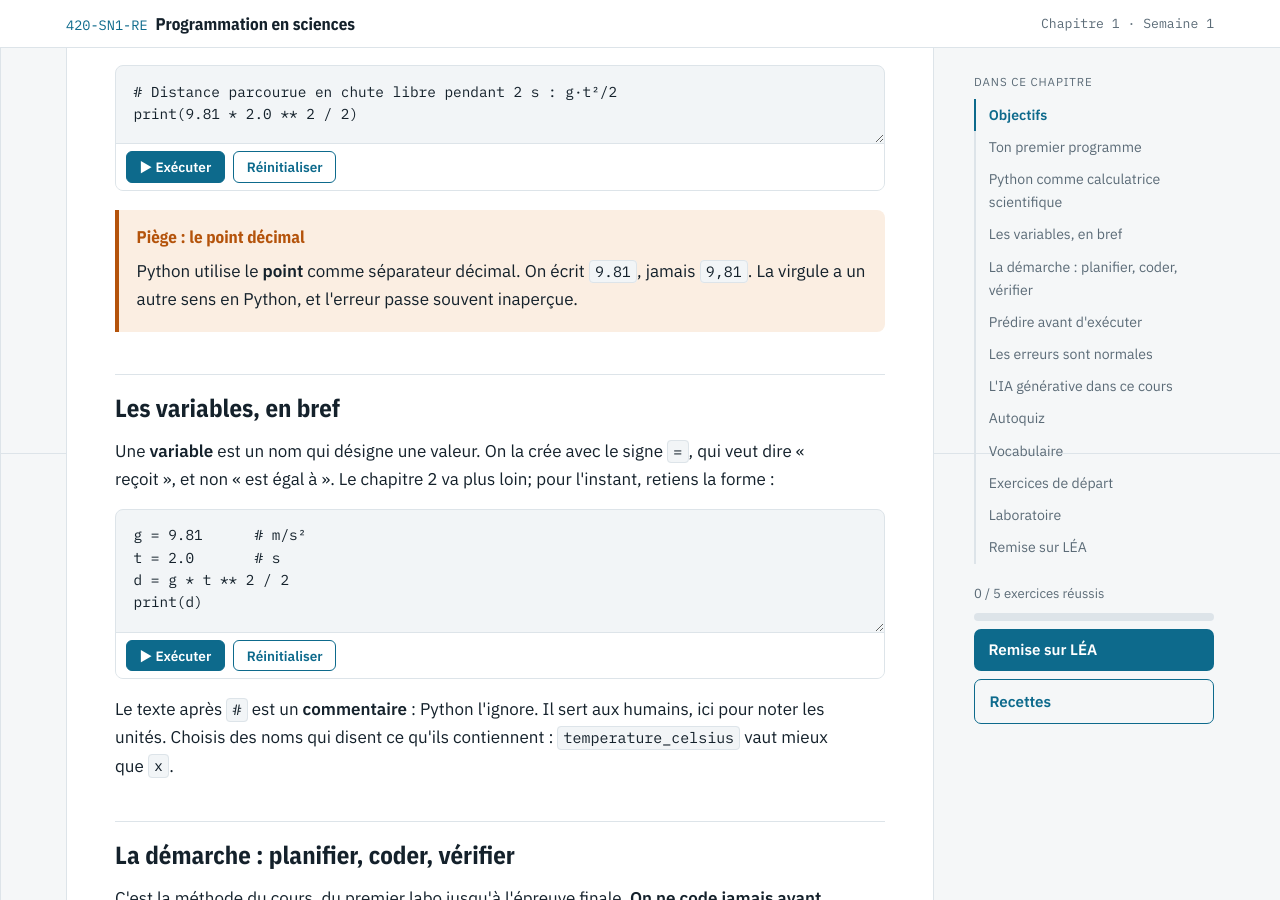
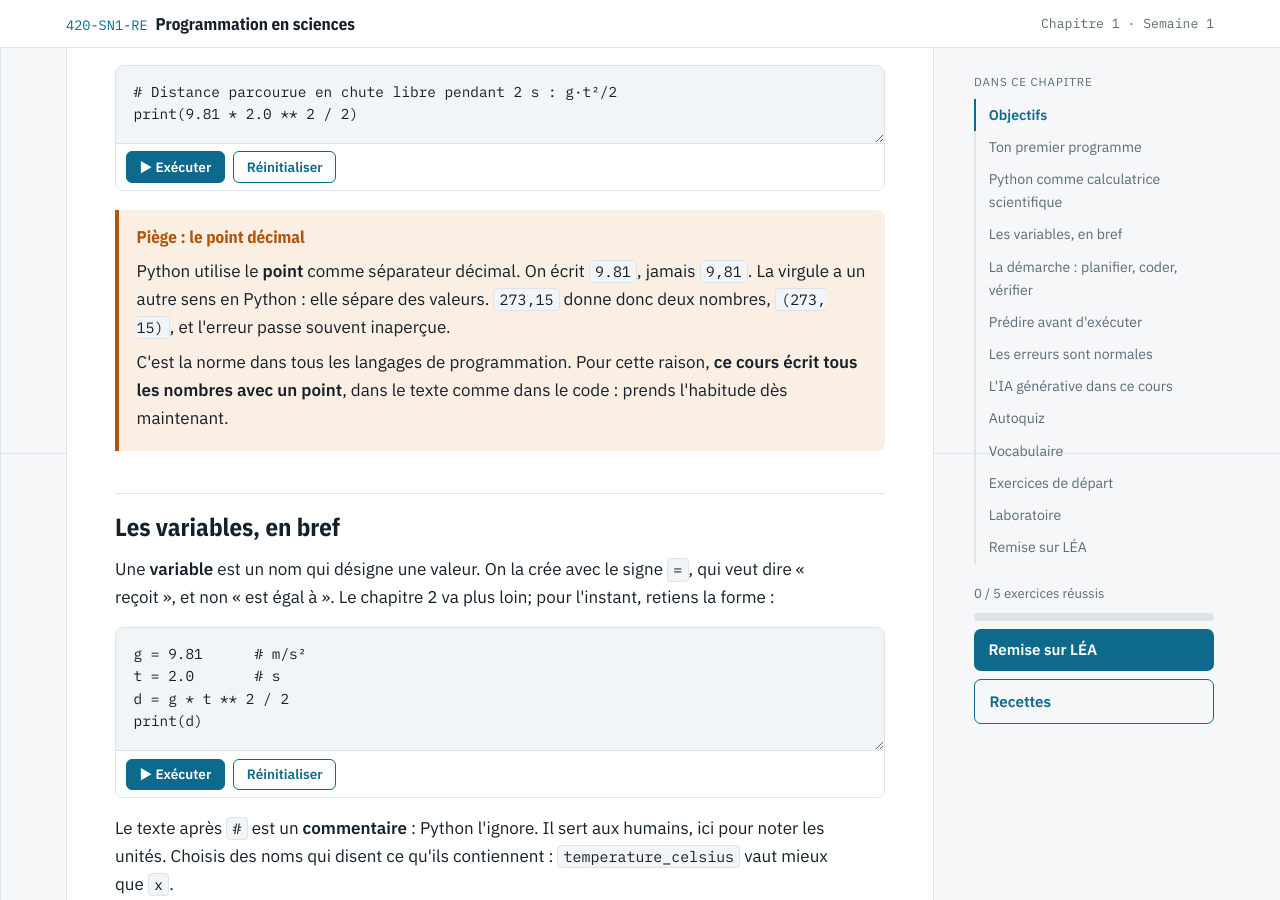
Before and after one commit to boreal42/boreal42.github.io, a Jekyll site: the page 420-SN1-RE/chapitres/ch01.html, which Jekyll copies as it is, in a window 1280 px wide and 900 px high, scrolled down 2247 px. Built offline with Jekyll 4.4.1, drawn with Linux system fonts in a browser that asks for light colours.

Commit message:
Chapitre 1 : la notation avec un point expliquée comme norme du cours
Co-Authored-By: Claude Opus 5.5 <noreply@anthropic.com>
Claude-Session: https://claude.ai/code/session_01FfxYvzCH9DKMCL4vMgaBDE

```diff
--- a/420-SN1-RE/chapitres/ch01.html
+++ b/420-SN1-RE/chapitres/ch01.html
@@ -108,7 +108,8 @@
 print(9.81 * 2.0 ** 2 / 2)</textarea><div class="bar"><button class="run" type="button">▶ Exécuter</button><button class="reset" type="button">Réinitialiser</button><span class="status" aria-live="polite"></span></div><output></output></div>
 <div class="admonition piege">
 <p class="admonition-title">Piège : le point décimal</p>
-<p>Python utilise le <strong>point</strong> comme séparateur décimal. On écrit <code>9.81</code>, jamais <code>9,81</code>. La virgule a un autre sens en Python, et l'erreur passe souvent inaperçue.</p>
+<p>Python utilise le <strong>point</strong> comme séparateur décimal. On écrit <code>9.81</code>, jamais <code>9,81</code>. La virgule a un autre sens en Python : elle sépare des valeurs. <code>273,15</code> donne donc deux nombres, <code>(273, 15)</code>, et l'erreur passe souvent inaperçue.</p>
+<p>C'est la norme dans tous les langages de programmation. Pour cette raison, <strong>ce cours écrit tous les nombres avec un point</strong>, dans le texte comme dans le code : prends l'habitude dès maintenant.</p>
 </div>
 <h2 id="les-variables-en-bref">Les variables, en bref</h2>
 <p>Une <strong>variable</strong> est un nom qui désigne une valeur. On la crée avec le signe <code>=</code>, qui veut dire « reçoit », et non « est égal à ». Le chapitre 2 va plus loin; pour l'instant, retiens la forme :</p>
```
